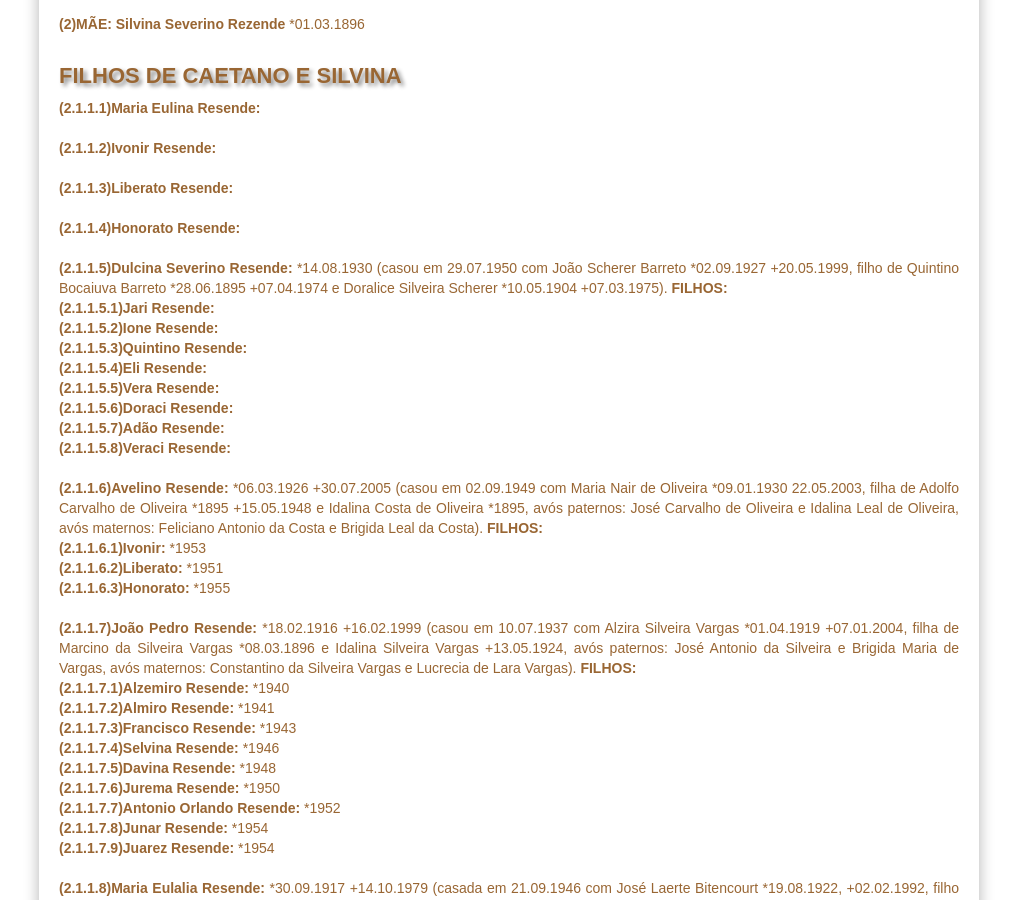
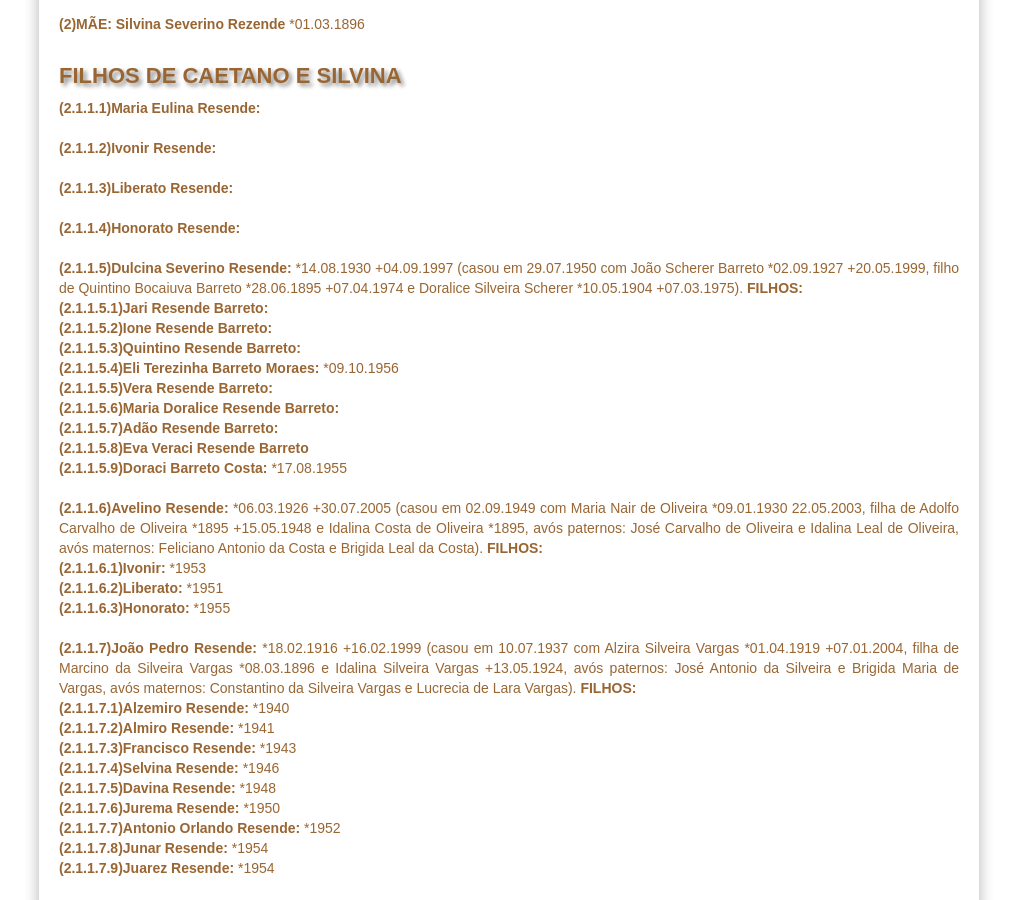
Before and after one commit to claudiovargas1955/claudiovargas1955.github.io, a Jekyll site: the page built from _pages/familia-resende.html, in a window 1280 px wide and 900 px high, scrolled down 670 px. Shown: the whole window, without its empty margins (131-1148 px from the left). Built offline with Jekyll 4.4.1, drawn with Linux system fonts in a browser that asks for light colours; some web fonts are replaced.

Commit message:
Update familia-resende.html

```diff
--- a/_pages/familia-resende.html
+++ b/_pages/familia-resende.html
@@ -121,18 +121,20 @@ Jorni Alfredo, Solange Aparecida (casada com Cleiton de Freitas Flores), Geovane
 
     <b>(2.1.1.4)Honorato Resende: </b><br><br>
 
-    <b>(2.1.1.5)Dulcina Severino Resende: </b>*14.08.1930 (casou em 29.07.1950 com João Scherer Barreto *02.09.1927 +20.05.1999, filho
-    de Quintino Bocaiuva Barreto *28.06.1895 +07.04.1974 e Doralice Silveira Scherer *10.05.1904 +07.03.1975). <b>FILHOS: </b><br>
-      <b>(2.1.1.5.1)Jari Resende: </b><br>
-       <b>(2.1.1.5.2)Ione Resende: </b><br>
-       <b>(2.1.1.5.3)Quintino Resende: </b><br>
-       <b>(2.1.1.5.4)Eli Resende: </b><br>
-       <b>(2.1.1.5.5)Vera Resende: </b><br>
-       <b>(2.1.1.5.6)Doraci Resende: </b><br>
-       <b>(2.1.1.5.7)Adão Resende: </b><br>
-       <b>(2.1.1.5.8)Veraci Resende: </b><br><br>
+    <b>(2.1.1.5)Dulcina Severino Resende: </b>*14.08.1930 +04.09.1997 (casou em 29.07.1950 com João Scherer Barreto *02.09.1927
+    +20.05.1999, filho de Quintino Bocaiuva Barreto *28.06.1895 +07.04.1974 e Doralice Silveira Scherer *10.05.1904 +07.03.1975).
+    <b>FILHOS: </b><br>
+      <b>(2.1.1.5.1)Jari Resende Barreto: </b><br>
+       <b>(2.1.1.5.2)Ione Resende Barreto: </b><br>
+       <b>(2.1.1.5.3)Quintino Resende Barreto: </b><br>
+       <b>(2.1.1.5.4)Eli Terezinha Barreto Moraes: </b>*09.10.1956<br>
+       <b>(2.1.1.5.5)Vera Resende Barreto: </b><br>
+       <b>(2.1.1.5.6)Maria Doralice Resende Barreto: </b><br>
+       <b>(2.1.1.5.7)Adão Resende Barreto: </b><br>
+       <b>(2.1.1.5.8)Eva Veraci Resende Barreto </b><br>
+       <b>(2.1.1.5.9)Doraci Barreto Costa: </b>*17.08.1955<br><br>
 
-    <b>(2.1.1.6)Avelino Resende: </b>*06.03.1926 +30.07.2005 (casou em 02.09.1949 com Maria Nair de Oliveira *09.01.1930 22.05.2003,
+  <b>(2.1.1.6)Avelino Resende: </b>*06.03.1926 +30.07.2005 (casou em 02.09.1949 com Maria Nair de Oliveira *09.01.1930 22.05.2003,
       filha de Adolfo Carvalho de Oliveira *1895 +15.05.1948 e Idalina Costa de Oliveira *1895, avós paternos: José Carvalho de Oliveira
       e Idalina Leal de Oliveira, avós maternos: Feliciano Antonio da Costa e Brigida Leal da Costa). <b>FILHOS: </b><br>
           <b>(2.1.1.6.1)Ivonir: </b>*1953<br>
```
